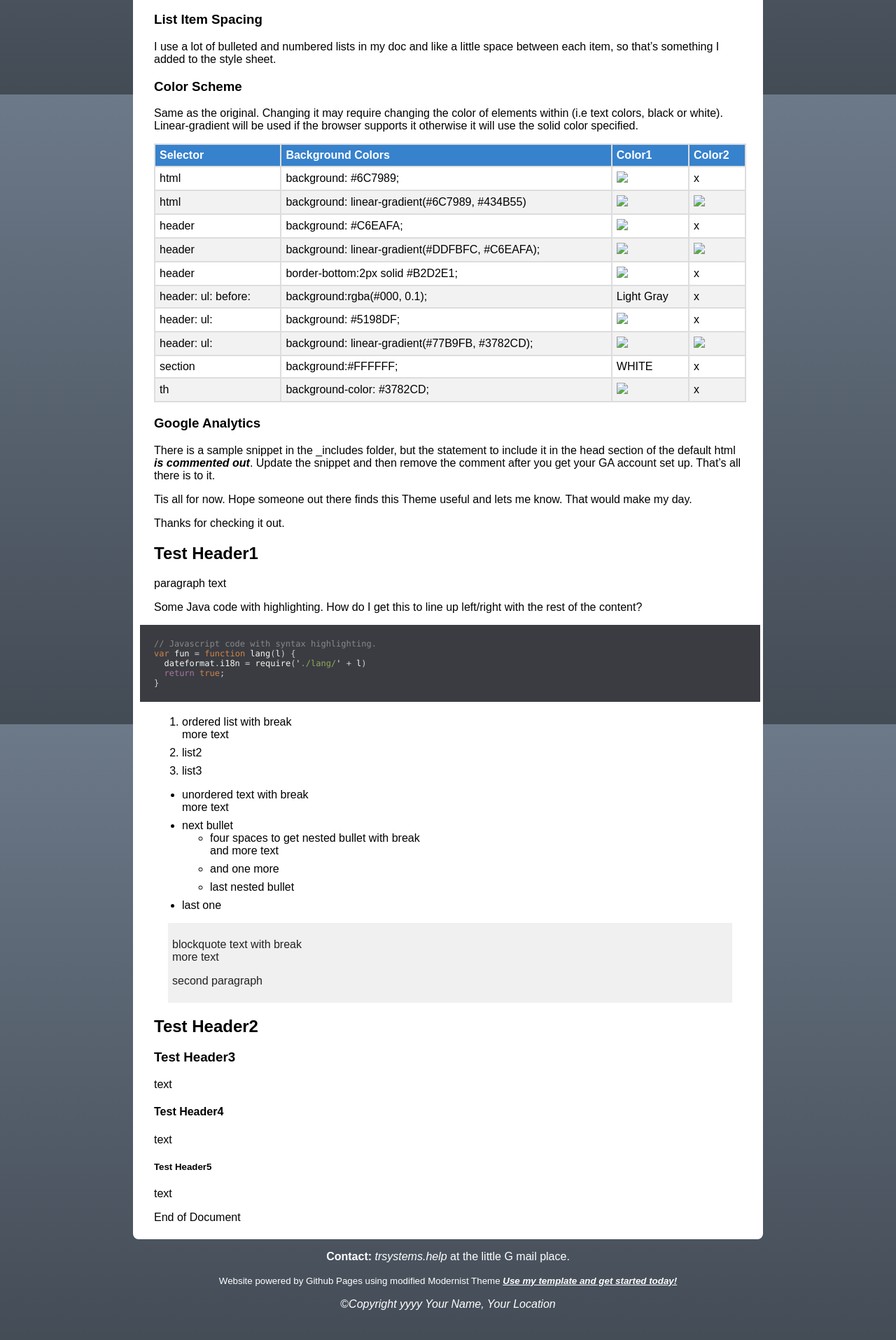
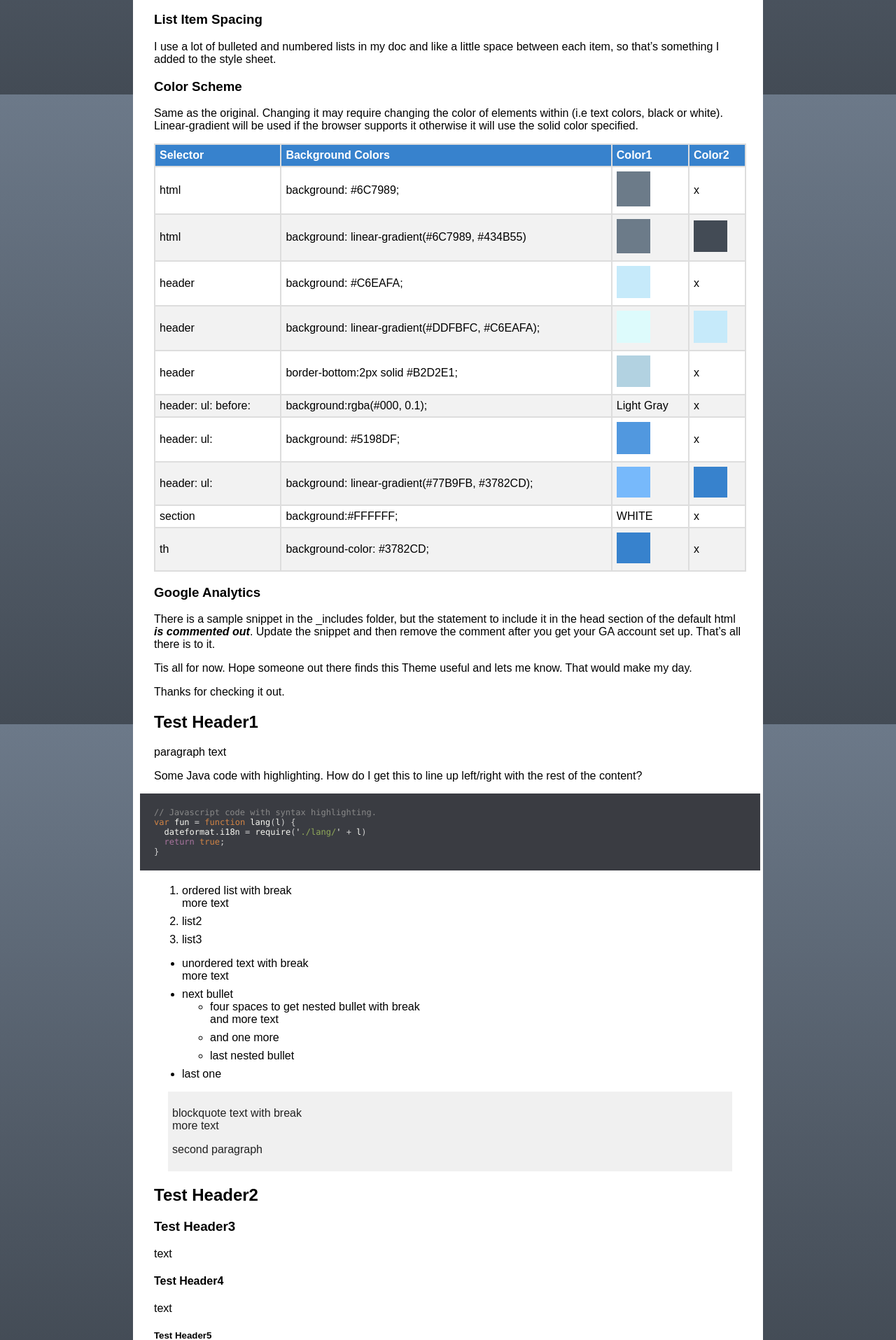
Before and after one commit to TR-Systems/modernist, a Jekyll site: the page built from index.md, in a window 1280 px wide. Shown: the part 1665-3580 px from the top of the page at 70% size. Built offline with Jekyll 4.4.1, drawn with Linux system fonts in a browser that asks for light colours; our own code applies the rules of GitHub Pages for plain Markdown files; before the commit the page ends 3538 px from its top, so only the background shows below that.

Commit message:
Update index.md

```diff
--- a/index.md
+++ b/index.md
@@ -52,16 +52,16 @@ Same as the original. Changing it may require changing the color of elements wit
 
 | Selector | Background Colors | Color1 | Color2 |
 | -------- | ----------------- | ------ | ------ |
-| html | background: #6C7989; | <img width="48" src="images/color-6C7989.png"> | x |
-| html | background: linear-gradient(#6C7989, #434B55) | <img width="48" src="images/color-6C7989.png"> | <img width="48" src="images/color-434B55.png"> |
-| header | background: #C6EAFA; | <img width="48" src="images/color-C6EAFA.png"> | x |
-| header | background: linear-gradient(#DDFBFC, #C6EAFA); | <img width="48" src="images/color-DDFBFC.png"> | <img width="48" src="images/color-C6EAFA.png"> |
-| header | border-bottom:2px solid #B2D2E1; | <img width="48" src="images/color-B2D2E1.png"> | x |
+| html | background: #6C7989; | <img width="48" src="assets/images/color-6C7989.png"> | x |
+| html | background: linear-gradient(#6C7989, #434B55) | <img width="48" src="assets/images/color-6C7989.png"> | <img width="48" src="assets/images/color-434B55.png"> |
+| header | background: #C6EAFA; | <img width="48" src="assets/images/color-C6EAFA.png"> | x |
+| header | background: linear-gradient(#DDFBFC, #C6EAFA); | <img width="48" src="assets/images/color-DDFBFC.png"> | <img width="48" src="assets/images/color-C6EAFA.png"> |
+| header | border-bottom:2px solid #B2D2E1; | <img width="48" src="assets/images/color-B2D2E1.png"> | x |
 | header: ul: before: | background:rgba(#000, 0.1); | Light Gray | x |
-| header: ul: | background: #5198DF; | <img width="48" src="images/color-5198DF.png"> | x |
-| header: ul: | background: linear-gradient(#77B9FB, #3782CD); | <img width="48" src="images/color-77B9FB.png"> | <img width="48" src="images/color-3782CD.png"> |
+| header: ul: | background: #5198DF; | <img width="48" src="assets/images/color-5198DF.png"> | x |
+| header: ul: | background: linear-gradient(#77B9FB, #3782CD); | <img width="48" src="assets/images/color-77B9FB.png"> | <img width="48" src="assets/images/color-3782CD.png"> |
 | section | background:#FFFFFF; | WHITE | x |
-| th | background-color: #3782CD; | <img width="48" src="images/color-3782CD.png"> | x |
+| th | background-color: #3782CD; | <img width="48" src="assets/images/color-3782CD.png"> | x |
 
 ### Google Analytics
 There is a sample snippet in the _includes folder, but the statement to include it in the head section of the default html ***is commented out***. Update the snippet and then remove the comment after you get your GA account set up. That's all there is to it.
```
